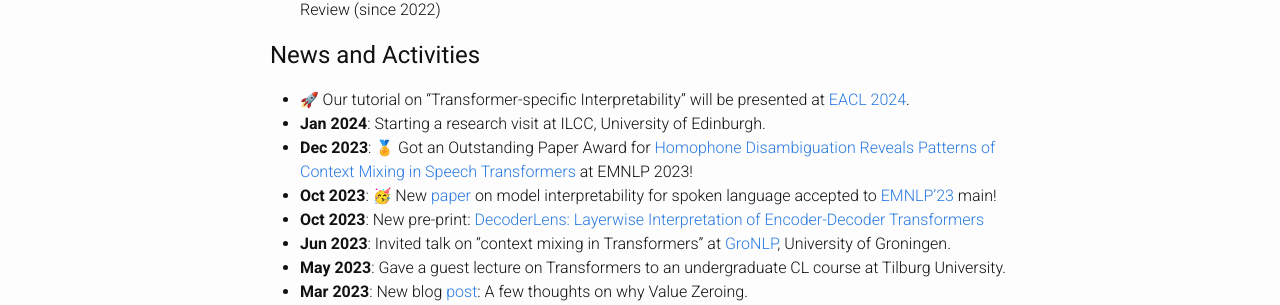
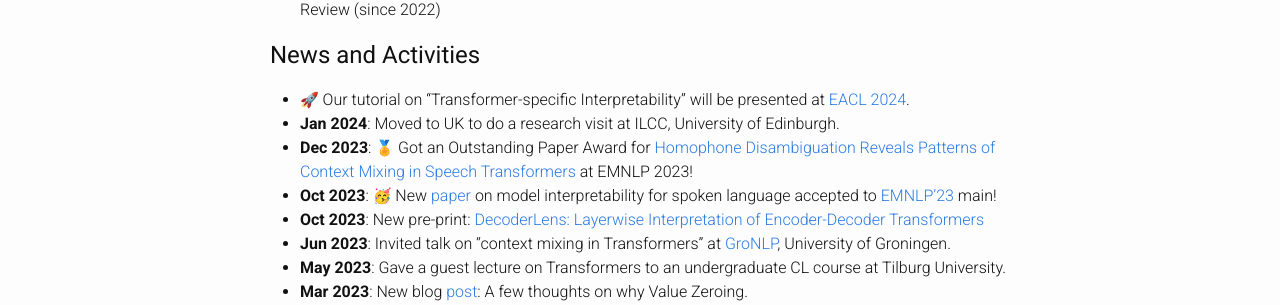
Before and after one commit to hmohebbi/hmohebbi.github.io, a Jekyll site: the page built from index.md, in a window 1280 px wide. Shown: the part 817-1122 px from the top of the page. Built offline with Jekyll 4.4.1, drawn with Linux system fonts in a browser that asks for light colours; a style sheet for code colours, icons or effects is not loaded.

Commit message:
Update index.md

```diff
--- a/index.md
+++ b/index.md
@@ -44,7 +44,7 @@ Before that, I got my Bachelor’s in Computer Engineering from [Ferdowsi Univer
 ## News and Activities
 <!-- ## <span style="color:#424242">News and Activities </span> -->
 * <span class="emoji">🚀</span> Our tutorial on "Transformer-specific Interpretability" will be presented at [EACL 2024](https://2024.eacl.org/program/tutorials/).
-* __Jan 2024__: Starting a research visit at ILCC, University of Edinburgh.
+* __Jan 2024__: Moved to UK to do a research visit at ILCC, University of Edinburgh.
 * __Dec 2023__: <span class="emoji">🏅</span> Got an Outstanding Paper Award for [Homophone Disambiguation Reveals Patterns of Context Mixing in Speech Transformers](https://aclanthology.org/2023.emnlp-main.513/) at EMNLP 2023!
 * __Oct 2023__: <span class="emoji">🥳</span> New [paper](https://arxiv.org/abs/2310.09925) on model interpretability for spoken language accepted to [EMNLP'23](https://2023.emnlp.org/) main!
 * __Oct 2023__: New pre-print: [DecoderLens: Layerwise Interpretation of Encoder-Decoder Transformers](https://arxiv.org/abs/2310.03686)
```
